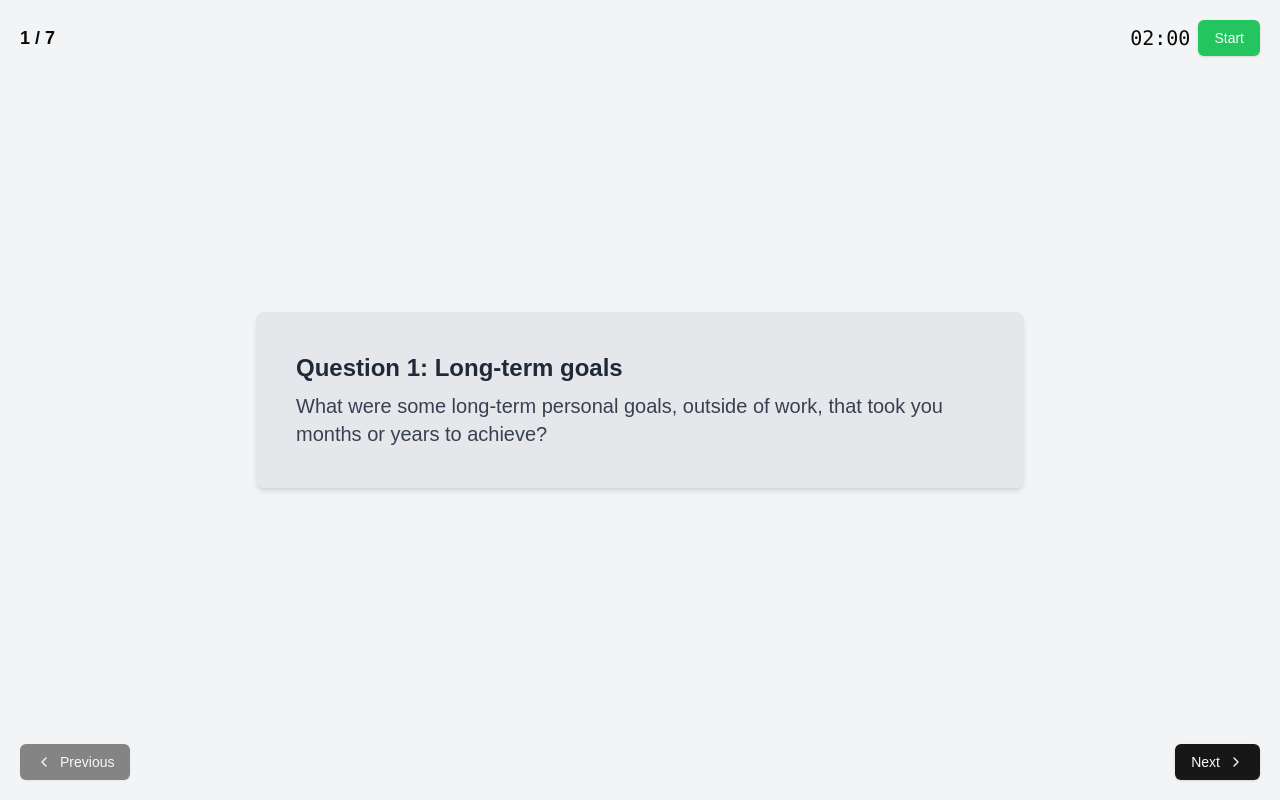
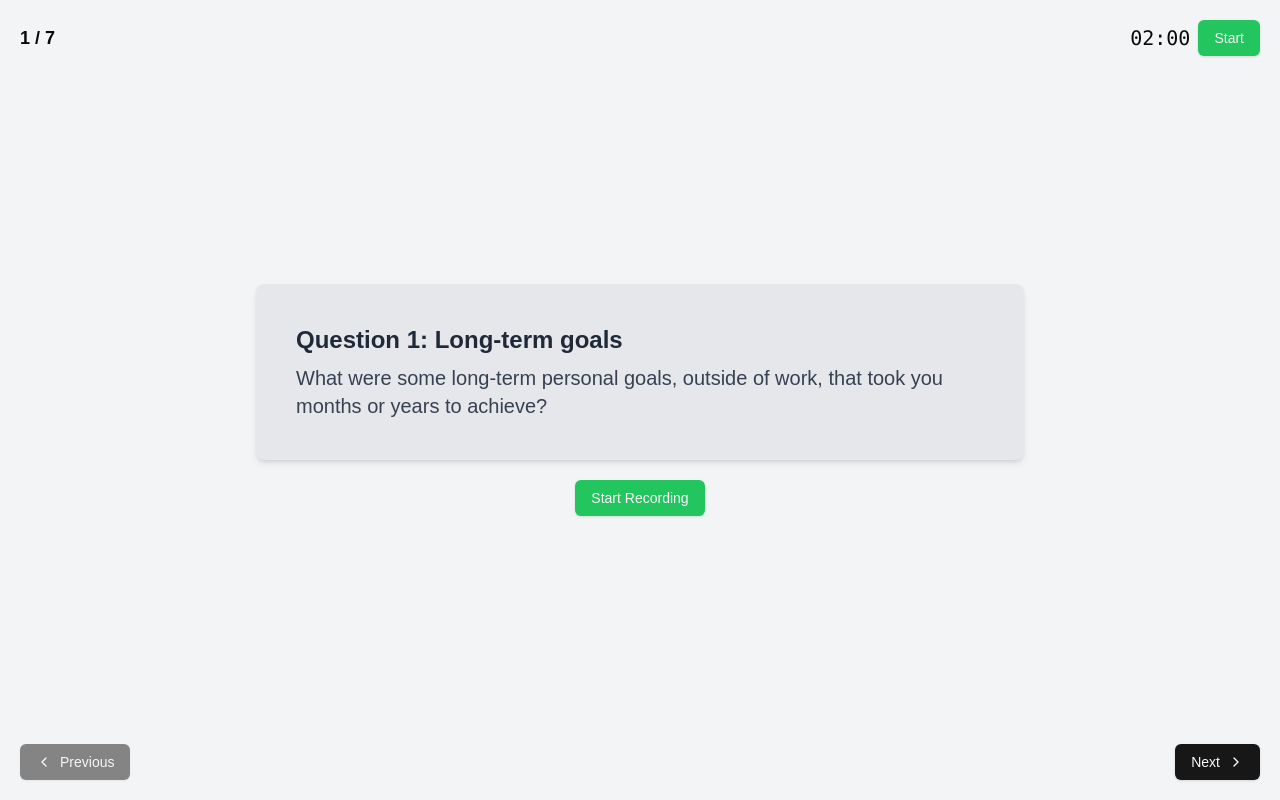
Before and after one commit to talensai/talens-app, a Next.js app: page /interview in a window 1280 px wide. Built offline with nearby package versions, Linux system fonts and the light colour scheme.

Commit message:
Initial commit for audio transcription feature

```diff
--- /dev/null
+++ b/components/AudioRecorder.tsx
@@ -0,0 +1,55 @@
+import { useState, useRef } from 'react'
+import { Button } from "@/components/ui/button"
+
+export function AudioRecorder() {
+  const [isRecording, setIsRecording] = useState(false)
+  const [audioURL, setAudioURL] = useState<string | null>(null)
+  const mediaRecorderRef = useRef<MediaRecorder | null>(null)
+  const chunksRef = useRef<Blob[]>([])
+
+  const startRecording = async () => {
+    try {
+      const stream = await navigator.mediaDevices.getUserMedia({ audio: true })
+      mediaRecorderRef.current = new MediaRecorder(stream)
+      mediaRecorderRef.current.ondataavailable = (event) => {
+        if (event.data.size > 0) {
+          chunksRef.current.push(event.data)
+        }
+      }
+      mediaRecorderRef.current.onstop = () => {
+        const audioBlob = new Blob(chunksRef.current, { type: 'audio/mp3' })
+        const audioUrl = URL.createObjectURL(audioBlob)
+        setAudioURL(audioUrl)
+        // Here you would typically send the audioBlob to your server or storage solution
+        console.log('Audio recording completed')
+      }
+      mediaRecorderRef.current.start()
+      setIsRecording(true)
+    } catch (error) {
+      console.error('Error accessing microphone:', error)
+    }
+  }
+
+  const stopRecording = () => {
+    if (mediaRecorderRef.current && isRecording) {
+      mediaRecorderRef.current.stop()
+      setIsRecording(false)
+    }
+  }
+
+  return (
+    <div className="mt-4">
+      <Button
+        onClick={isRecording ? stopRecording : startRecording}
+        className={isRecording ? "bg-red-500 hover:bg-red-600" : "bg-green-500 hover:bg-green-600"}
+      >
+        {isRecording ? "Stop Recording" : "Start Recording"}
+      </Button>
+      {audioURL && (
+        <div className="mt-2">
+          <audio src={audioURL} controls />
+        </div>
+      )}
+    </div>
+  )
+}
--- a/components/interview-interface.tsx
+++ b/components/interview-interface.tsx
@@ -6,6 +6,7 @@
 import { Navigation } from "@/components/Navigation"
 import Link from 'next/link'
 import { Button } from "@/components/ui/button"
+import { AudioRecorder } from "@/components/AudioRecorder"
 
 interface QuizQuestion {
   id: number
@@ -54,7 +55,7 @@
         </div>
         <Timer
           initialTime={currentQuestion.timeLimit}
-          key={currentQuestion.id} // Add this line
+          key={currentQuestion.id}
         />
       </header>
       <main className="flex-grow flex flex-col justify-center items-center space-y-5">
@@ -69,6 +70,7 @@
             <p className="text-gray-700">{currentQuestion.instructions}</p>
           </div>
         )}
+        <AudioRecorder />
       </main>
       <Navigation
         currentQuestion={currentQuestionIndex + 1}
```
